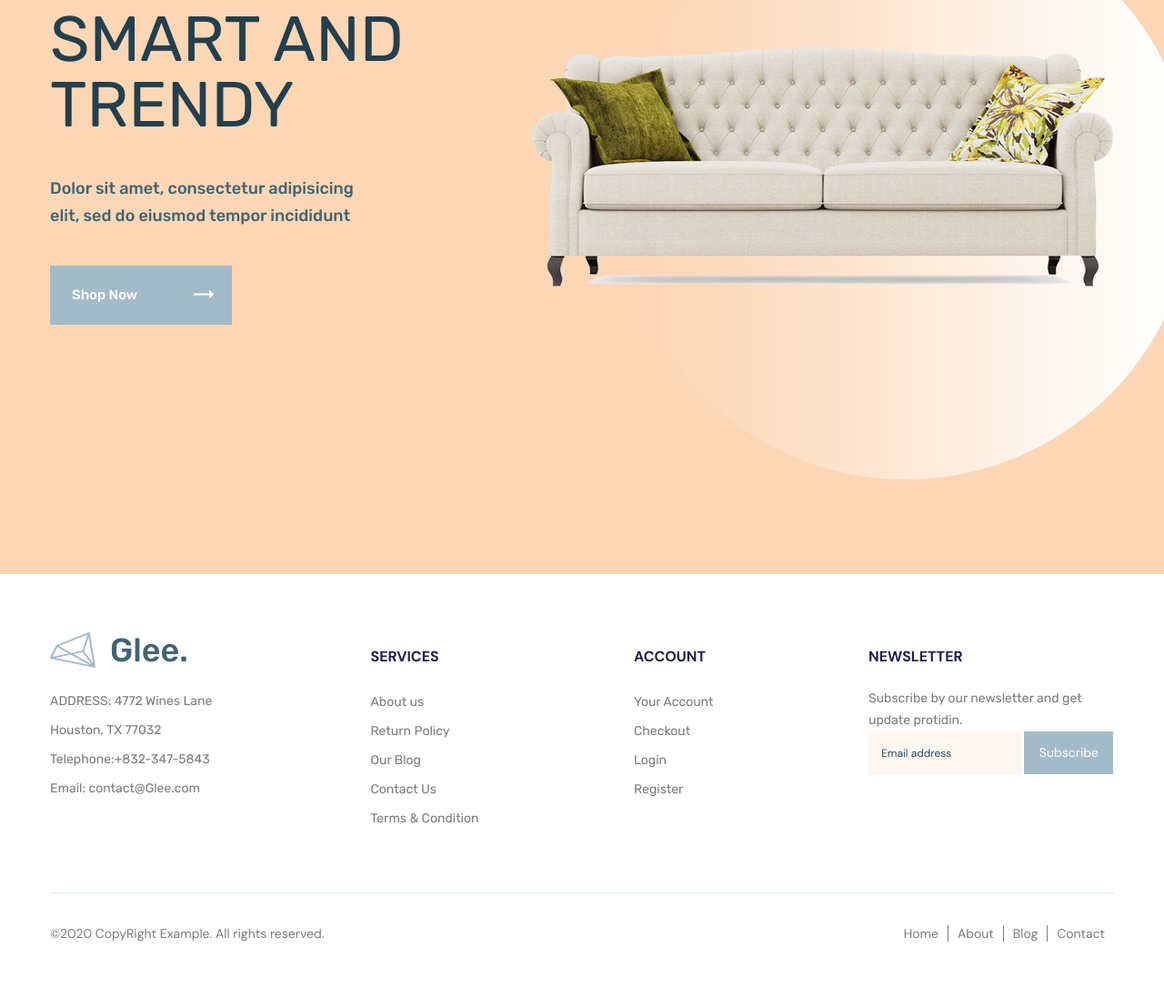
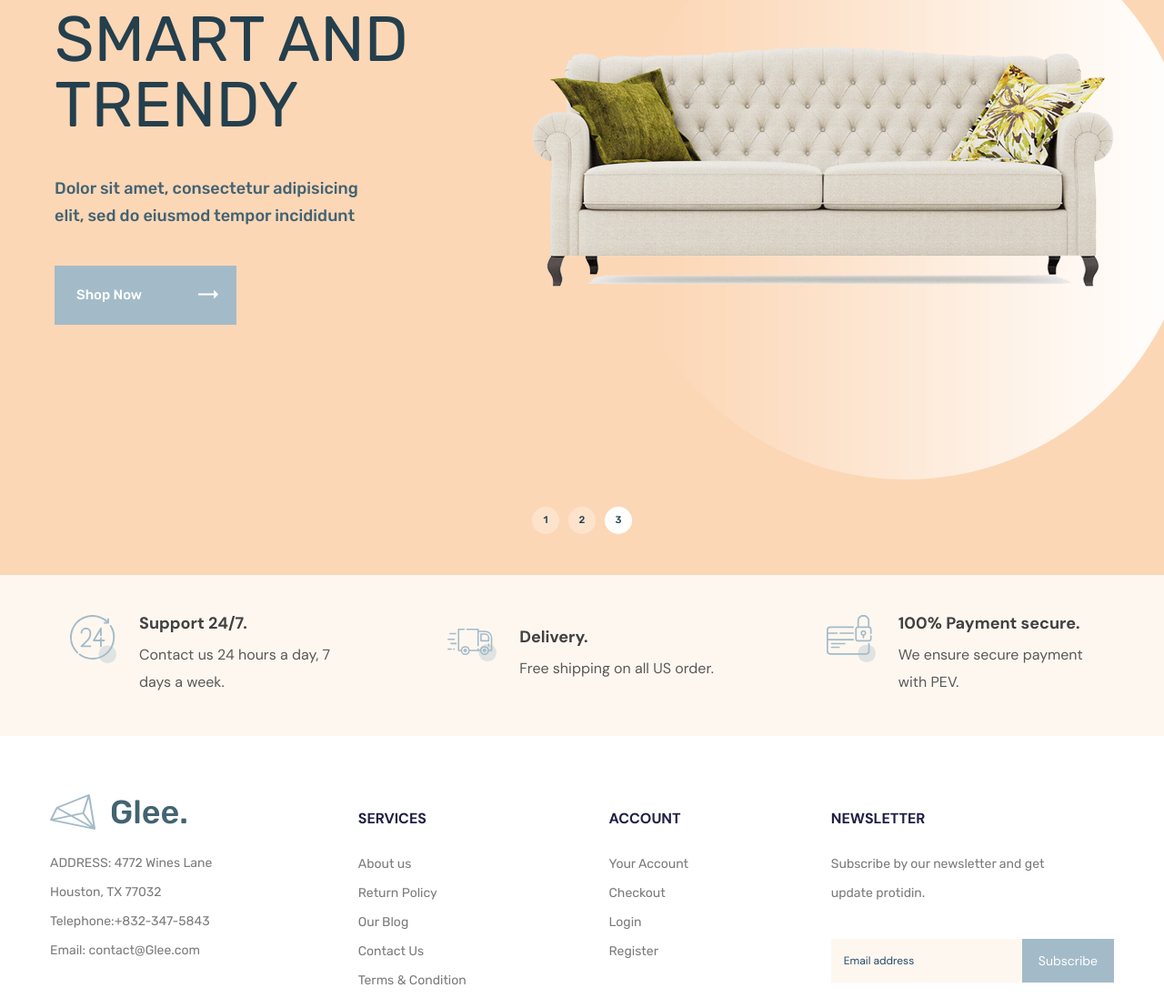
Before and after one commit to shchansky/Glee, a website: page app/index.html in a window 1280 px wide. Shown: the part 358-1455 px from the top of the page at 91% size. Before the commit the page ends 1428 px from the top, so only its background shows below. Drawn offline with nearby package versions, Linux system fonts and the light colour scheme; files that its build step writes are made by us from their sources.

Commit message:
modified html,scss,js

```diff
--- a/app/index.html
+++ b/app/index.html
@@ -68,7 +68,7 @@
 
     <main class="main">
         <section class="top-slider">
-            <div class="wrapper top-slider__wrapper" >
+            <div class="wrapper top-slider__wrapper">
                 <div class="container top-slider__container">
                     <div class="top-slider__item">
                         <div class="top-slider__content">
@@ -85,21 +85,79 @@
                         </div>
                         <img class="top-slider__img" src="images/slider/photo.png" alt="slider images">
                     </div>
-
-
-
-
-
-
+                    <div class="top-slider__item">
+                        <div class="top-slider__content">
+                            <h3 class="top-slider__title">
+                                SMART AND TRENDY
+                            </h3>
+                            <p class="top-slider__text">
+                                Dolor sit amet, consectetur adipisicing elit, sed do eiusmod tempor incididunt
+                            </p>
+                            <a class="top-slider__link" href="#">
+                                Shop Now
+                                <img class="top-slider__link-img" src="images/icons/slider-arrow.svg" alt="link arrrow">
+                            </a>
+                        </div>
+                        <img class="top-slider__img" src="images/slider/photo.png" alt="slider images">
+                    </div>
+                    <div class="top-slider__item">
+                        <div class="top-slider__content">
+                            <h3 class="top-slider__title">
+                                SMART AND TRENDY
+                            </h3>
+                            <p class="top-slider__text">
+                                Dolor sit amet, consectetur adipisicing elit, sed do eiusmod tempor incididunt
+                            </p>
+                            <a class="top-slider__link" href="#">
+                                Shop Now
+                                <img class="top-slider__link-img" src="images/icons/slider-arrow.svg" alt="link arrrow">
+                            </a>
+                        </div>
+                        <img class="top-slider__img" src="images/slider/photo.png" alt="slider images">
+                    </div>
                 </div>
-
-
             </div>
-
-
             </div>
         </section>
-
+        <div class="slider-info">
+            <div class="wrapper slider-info__wrapper">
+                <div class="slider-info__items">
+                    <div class="slider-info__item">
+                        <img class="slider-info__img" src="images/icons/slider-info-time.svg" alt="sluder info logo">
+                        <div class="slider-info__description">
+                            <p class="slider-info__subtitle">
+                                Support 24/7.
+                            </p>
+                            <p class="slider-info__text">
+                                Contact us 24 hours a day, 7 days a week.
+                            </p>
+                        </div>
+                    </div>
+                    <div class="slider-info__item">
+                        <img class="slider-info__img" src="images/icons/slider-info-truck.svg" alt="sluder info logo">
+                        <div class="slider-info__description">
+                            <p class="slider-info__subtitle">
+                                Delivery.
+                            </p>
+                            <p class="slider-info__text">
+                                Free shipping on all US order.
+                            </p>
+                        </div>
+                    </div>
+                    <div class="slider-info__item">
+                        <img class="slider-info__img" src="images/icons/slider-info-card.svg" alt="sluder info logo">
+                        <div class="slider-info__description">
+                            <p class="slider-info__subtitle">
+                                100% Payment secure.
+                            </p>
+                            <p class="slider-info__text">
+                                We ensure secure payment with PEV.
+                            </p>
+                        </div>
+                    </div>
+                </div>
+            </div>
+        </div>
 
 
 
@@ -176,14 +234,14 @@
                         </li>
                     </ul>
                 </div>
-                <div class="footer-top__item footer-top__form">
+                <div class="footer-top__item ">
                     <h6 class="footer-top__title">
                         newsletter
                     </h6>
                     <p class="footer-top__text">
                         Subscribe by our newsletter and get update protidin.
                     </p>
-                    <form class="foter-top__form" action="#">
+                    <form class="footer-top__form" action="#">
                         <input class="footer-top__form-input" type="email" placeholder="Email address" required>
                         <button class="footer-top__form-btn" type="submit">Subscribe</button>
                     </form>
--- a/app/js/main.js
+++ b/app/js/main.js
@@ -1,3 +1,8 @@
 $(function () {
-
+    $('.top-slider__container').slick ({
+        dots:true,
+        arrows:false,
+        autoplay: true,
+        autoplaySpeed: 2000,
+    })
 });
--- /dev/null
+++ b/app/scss/_libs.scss
@@ -0,0 +1,2 @@
+// 'node_modules/slick-carousel/slick/slick.js',
+@import '../../node_modules/slick-carousel/slick/slick.scss'
--- a/app/scss/style.scss
+++ b/app/scss/style.scss
@@ -1,6 +1,7 @@
 
 @import 'vars';
 @import 'reset';
+@import 'libs';
 @import 'global';
 
 .header {
@@ -117,15 +118,20 @@
     &__nav {
         max-width: 126px;
     }
+    &__text {
+        max-width: 242px;
+        margin-bottom: 34px;
+    }
     &__form {
-        max-width: 270px;
+        // max-width: 270px;
         font-size: 14px;
         line-height: 24px;
+        display: flex;
     }
     &__form-input {
-        max-width: 168px;
-        width: 100%;
-        padding: 12px 76px 12px 14px;
+        // max-width: 168px;
+        // width: 100%;
+        padding: 12px 0 12px 14px;
         border:none;
         background-color: #fef7f0;
         color: #234969;
@@ -138,9 +144,9 @@
         }
     }
     &__form-btn {
-        max-width: 98px;
-        width: 100%;
-        padding: 13px 0;
+        // max-width: 98px;
+        // width: 100%;
+        padding: 13px 18px;
         border:none;
         background-color: #a3bbc8;
         text-align: center;
@@ -199,6 +205,7 @@
 
 .top-slider {
     &__wrapper {
+        padding-bottom: 45px;
         background-color: #fcd7b6;
         background-image: url('../images/slider/slider-decor.png');
         background-repeat: no-repeat;
@@ -207,10 +214,13 @@
     }
     &__item {
         min-height: 345px;
-        padding: 220px 0  274px;
-        display: flex;
+        padding: 220px 0  200px;
+        display: flex !important;
         align-items: center;
         justify-content: space-between;
+    }
+    &__content {
+        padding-left: 5px;
     }
     &__title {
         max-width: 430px;
@@ -245,7 +255,64 @@
             right: 20px;
         }
     }
+    .slick-dots {
+        display: flex;
+        justify-content: center;
+        li{
+            padding: 0 5px;
+            button {
+                background-color: #fde3cc;
+                width: 30px;
+                height: 30px;
+                border-radius: 50%;
+                border: 1px solid transparent;
+                @extend %rubik-500;
+                font-size: 11px;
+                line-height: 12px;
+                color: #243f4d;
+            }
+
+            &.slick-active {
+                button {
+                    background-color: #fff;
+                }
+            }
+        }
+    }
 }
 
+.slider-info {
+    &__wrapper {
+        background-color: #fef7f0;
+    }
+    &__items {
+        padding: 44px 0;
+        display: flex;
+        justify-content: space-around;
+        align-items: center;
+    }
+    &__item {
+        max-width: 310px;
+        display: flex;
+        align-items: start;
+    }
+    &__description {
+        max-width: 215px;
+        margin-left: 25px;
+    }
+    &__subtitle {
+        @extend %dmsans-700;
+        font-size: 18px;
+        line-height: 19px;
+        color: #414141;
+    }
+    &__text {
+        padding-top: 10px;
+        @extend %dmsans-400;
+        font-size: 16px;
+        line-height: 30px;
+        color: #585858;
+    }
+}
 
 @import 'media';
--- a/gulpfile.js
+++ b/gulpfile.js
@@ -35,6 +35,7 @@ function styles() {//функция будет конвертировать scss
 function scripts () {
     return src ([
         'node_modules/jquery/dist/jquery.js',
+        'node_modules/slick-carousel/slick/slick.js',
         'app/js/main.js'
     ])
     .pipe(concat('main.min.js'))
--- a/package.json
+++ b/package.json
@@ -17,7 +17,8 @@
     "gulp-imagemin": "^7.1.0",
     "gulp-sass": "^4.1.0",
     "gulp-uglify": "^3.0.2",
-    "jquery": "^3.6.0"
+    "jquery": "^3.6.0",
+    "slick-carousel": "^1.8.1"
   },
   "dependencies": {}
 }
```
Also changed, not shown: app/images/icons/slider-info-card.svg (added), app/images/icons/slider-info-time.svg (added), app/images/icons/slider-info-truck.svg (added), app/js/main.min.js.
